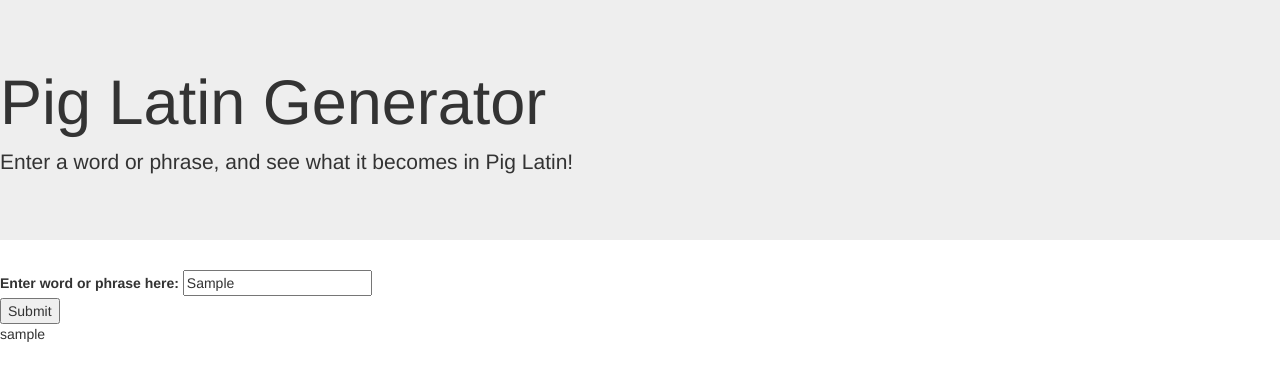
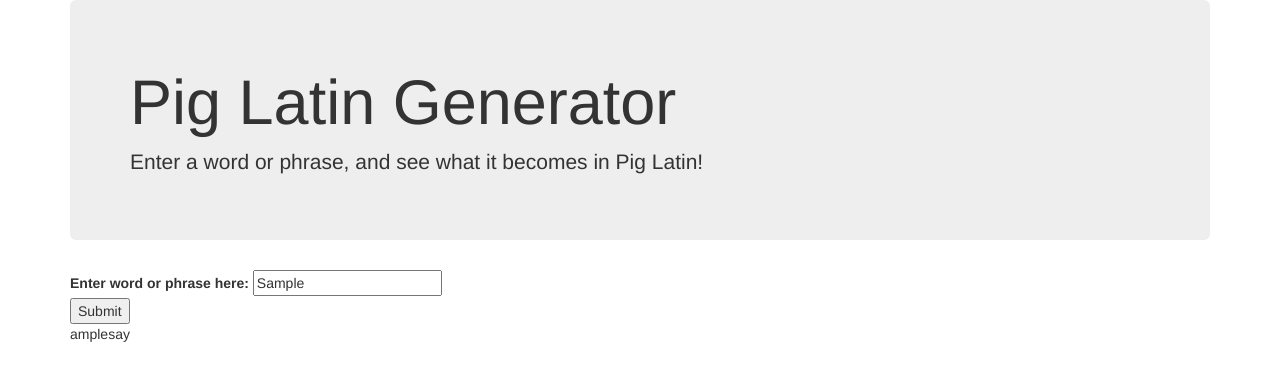
Before and after one commit to DylanCStack/pig-latin, a plain HTML site: page index.html in a window 1280 px wide. Both pictures are taken after typing "Sample" into the empty fields and a click on the button "Submit". Drawn offline with Linux system fonts and the light colour scheme.

Commit message:
Add moving consonants to end of word, dried up code

```diff
--- a/index.html
+++ b/index.html
@@ -9,6 +9,7 @@
   </head>
 
   <body>
+    <div class="container">
     <div class="jumbotron">
       <h1>Pig Latin Generator</h1>
       <p>Enter a word or phrase, and see what it becomes in Pig Latin!</p>
@@ -22,5 +23,6 @@
     </form>
 
     <p id="output"><!-- returns Pig Latin --></p>
+  </div>
   </body>
 </html>
--- a/js/scripts.js
+++ b/js/scripts.js
@@ -10,20 +10,22 @@ $(function() {
     words.forEach(function(word) {
       var lastChar =word.charAt(word.length-1);
       var punctuation = "";
+      var consonants = "";
+
       if (lastChar.match(/\W/)) {
-        console.log("regex worked!")
         punctuation = lastChar;
         word = word.substring(0,word.length-1);
       }
-        for (var i=0; i <= 5; i++) {
-          if(word[0]===vowels[i]){
 
-            word += "ay"
+      for (var i = 0; i < word.length; i++) {
+        if ($.inArray(word[i], vowels) >= 0) {
+          i = 3000000000;
+        } else {
+          consonants += word[i]
+        }
+      }
 
-          }
-
-        }
-        output += word + punctuation + " ";
+      output += word.substring(consonants.length)  + consonants + "ay" + punctuation + " ";
     });
 
     $("#output").text(output);
```
